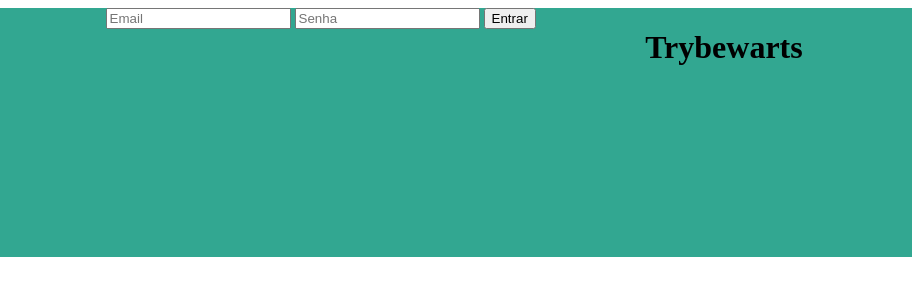
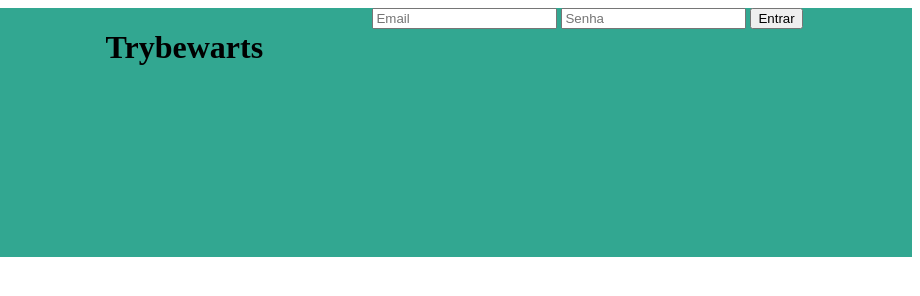
Before and after one commit to iamlucasgomes/trybewarts-fundamentos-trybe, a website: page index.html in a window 1280 px wide. Shown: the full height of the page, 360-1280 px from the left. Drawn offline with Linux system fonts and the light colour scheme.

Commit message:
UPDATE: requisito 04

```diff
--- a/style.css
+++ b/style.css
@@ -3,3 +3,15 @@
   background-color: rgb(50, 167, 145);
   justify-content: space-evenly;
 }
+
+.trybewarts-header-logo {
+  order: 0;
+}
+
+.trybewarts-login {
+  order: 2;
+}
+
+#trybewarts-header-title {
+  order: 1;
+}
```
